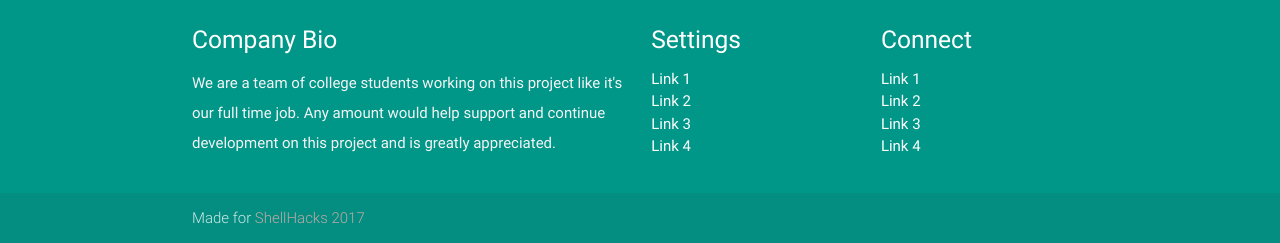
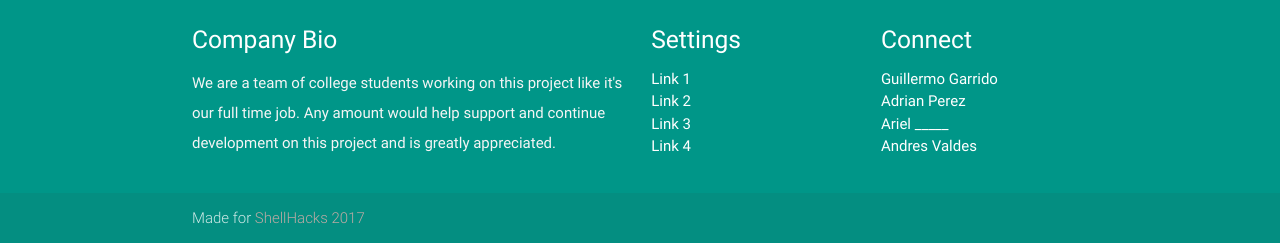
Before and after one commit to GuillermoGarrido/shellHacks2017, a plain HTML site: page index.html in a window 1280 px wide. Shown: the part 2017-2260 px from the top of the page. Drawn offline with nearby package versions, Linux system fonts and the light colour scheme; files that its build step writes are made by us from their sources; files whose address does not match are found by name.

Commit message:
Update index.html

```diff
--- a/index.html
+++ b/index.html
@@ -15,7 +15,7 @@
     <div class="nav-wrapper container">
       <a id="logo-container" href="#" class="brand-logo">Logo</a>
       <ul class="right hide-on-med-and-down">
-        <li><a href="#">Navbar Link</a></li>
+        <li><a href="https://shellhacks.net/">Navbar Link</a></li>
       </ul>
 
       <ul id="nav-mobile" class="side-nav">
@@ -34,7 +34,7 @@
           <h5 class="header col s12 light">A modern responsive front-end framework based on Material Design</h5>
         </div>
         <div class="row left">
-          <a href="http://materializecss.com/getting-started.html" id="download-button" class="btn-large waves-effect waves-light teal lighten-1">Login</a>
+          <a href="http://materializecss.com/getting-started.html" id="download-button" class="btn-large waves-effect waves-light #2979ff blue accent-3">Login</a>
         </div>
 		<div class="row right">
 			<a href="http://materializecss.com/getting-started.html" id="download-buttontwo" class="btn-large waves-effect waves-light teal lighten-1">Register</a>
@@ -142,10 +142,10 @@
         <div class="col l3 s12">
           <h5 class="white-text">Connect</h5>
           <ul>
-            <li><a class="white-text" href="#!">Link 1</a></li>
-            <li><a class="white-text" href="#!">Link 2</a></li>
-            <li><a class="white-text" href="#!">Link 3</a></li>
-            <li><a class="white-text" href="#!">Link 4</a></li>
+            <li><a class="white-text" href="#!">Guillermo Garrido</a></li>
+            <li><a class="white-text" href="#!">Adrian Perez</a></li>
+            <li><a class="white-text" href="#!">Ariel _____</a></li>
+            <li><a class="white-text" href="#!">Andres Valdes</a></li>
           </ul>
         </div>
       </div>
```
